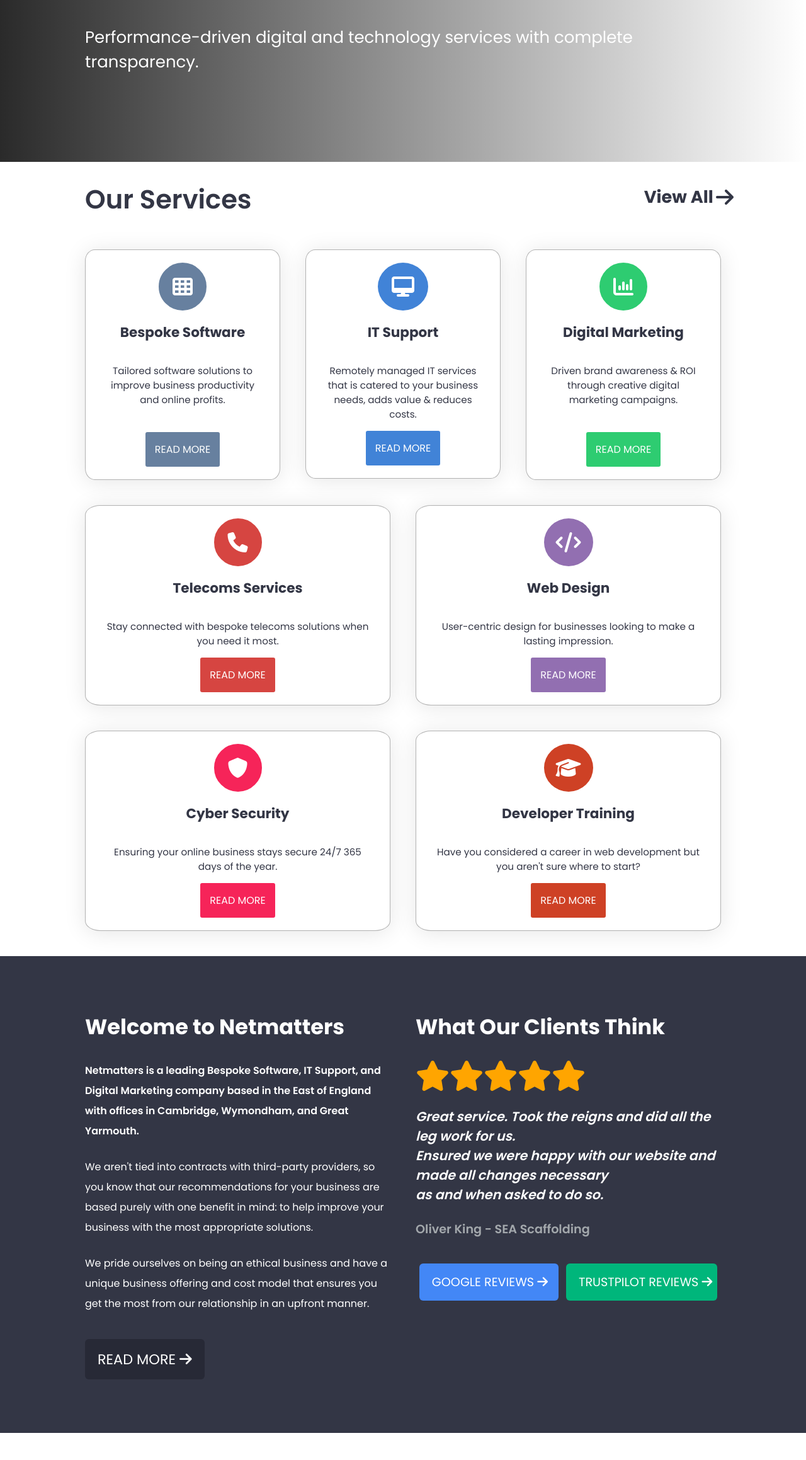
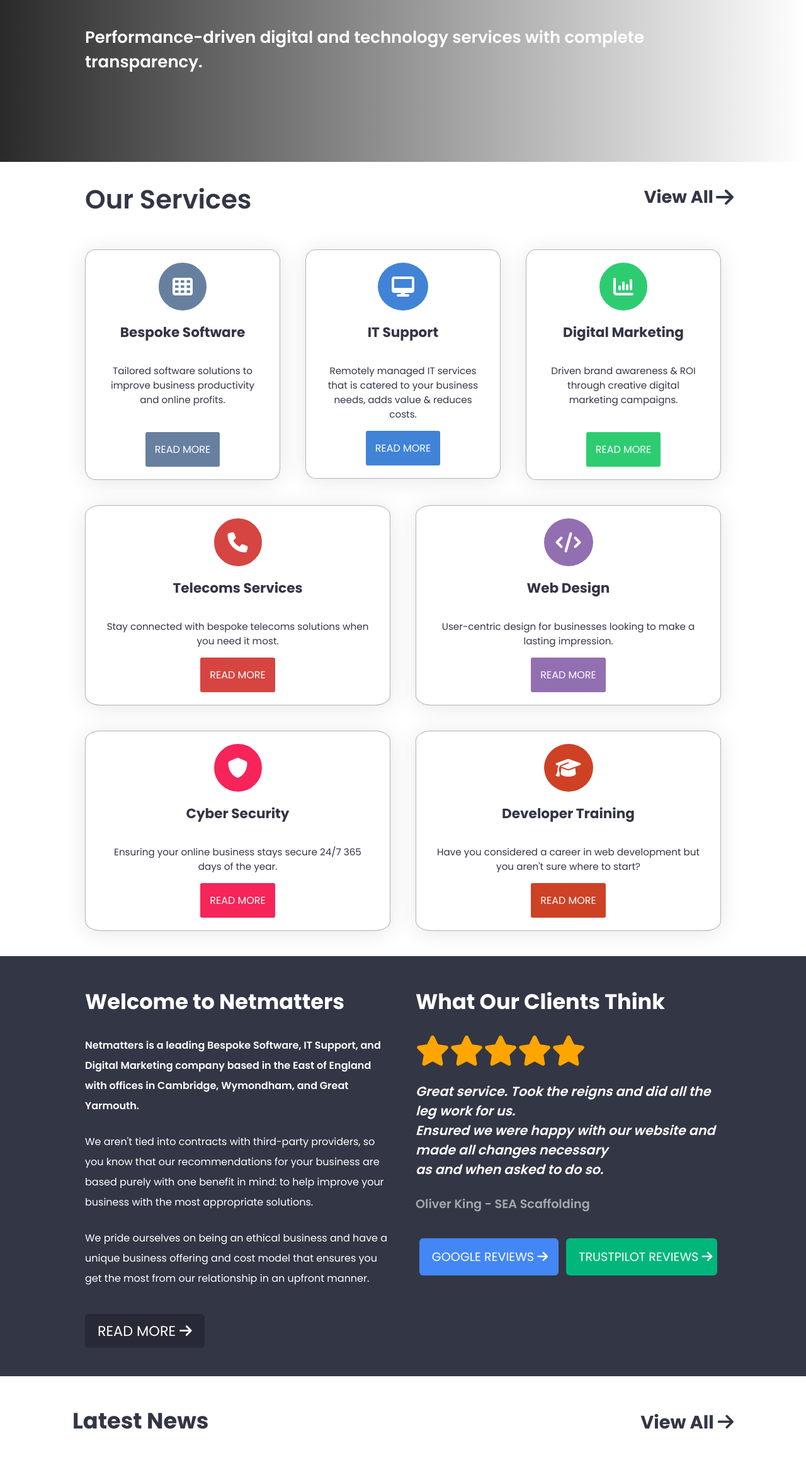
Before and after one commit to v-prestigiacomo/html_css_reflection, a plain HTML site: page index.html in a window 1280 px wide. Shown: the part 465-2783 px from the top of the page at 63% size. Drawn offline with Linux system fonts and the light colour scheme.

Commit message:
made final adjustments to section layouts

```diff
--- a/scss/banner/_banner.scss
+++ b/scss/banner/_banner.scss
@@ -37,6 +37,7 @@
             }
             p {
                 font-size: 1.5rem;
+                font-weight: 600;
                 text-align: left;
             }
         }
--- a/scss/footer/_footer.scss
+++ b/scss/footer/_footer.scss
@@ -99,7 +99,7 @@
             display: inline-flex;
             flex-wrap: wrap;
             width: 70%;
-
+            margin-right: auto;
             .rights_hidden {
                 display: none;
             }
--- a/scss/news/_news.scss
+++ b/scss/news/_news.scss
@@ -2,7 +2,7 @@
 
 .news_container {
     display: grid;
-    padding: 40px 2%;
+    padding: 20px 2%;
     width: 100%;
     justify-content: center;
     .headings {
--- a/scss/news_signup/_news-signup.scss
+++ b/scss/news_signup/_news-signup.scss
@@ -29,7 +29,6 @@
                     display: grid;
                     grid-template-columns: 1fr;
                     .name_container {
-
                         label {
                             font-size: 1rem;
                             font-weight: 600;
--- a/scss/text_section/_text-section.scss
+++ b/scss/text_section/_text-section.scss
@@ -4,7 +4,7 @@
     background-color: #333645;
     display: grid;
     grid-template-columns: 1fr;
-    padding: 40px 2%;
+    padding: 0px 2%;
     justify-items: center;
     .txt_group_1 {
         display: inline-block;
@@ -31,7 +31,7 @@
             display: inline-block;
             margin-top: 15px;
             margin-bottom: 25px;
-            padding: 15px 20px;
+            padding: 10px 20px;
             background-color: #272936;
             color: white;
             font-size: 1.4rem;
```
Also changed, not shown: css/main.css, 1 other file.
